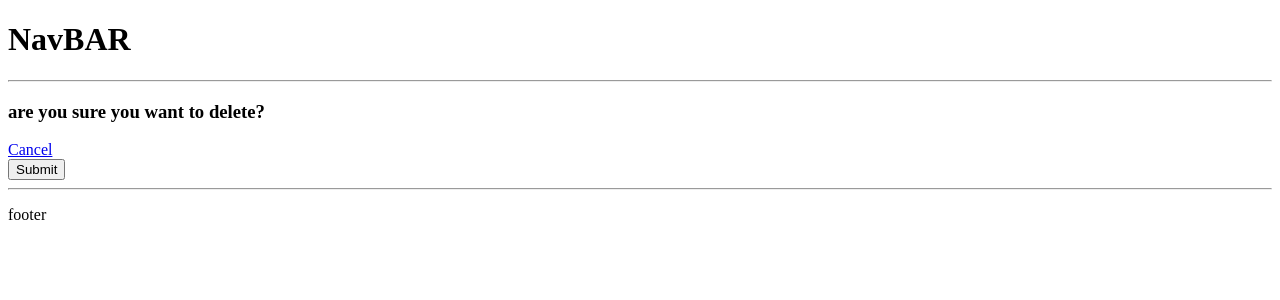
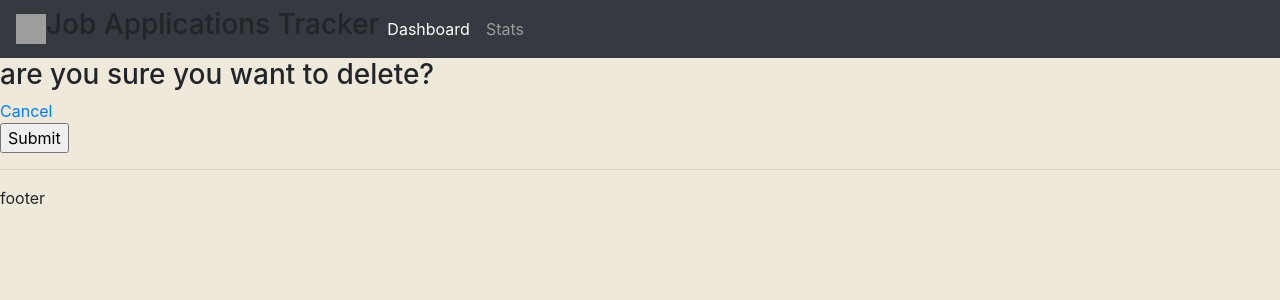
Before and after one commit to YiqingLiDev/GLJobTracker, a Django app: template GLJobTracker/dashboard/templates/dashboard/delete_list.html in a window 1280 px wide. Shown: the top 300 px of the page. Run offline with Django 5.2, Linux system fonts and the light colour scheme; the template is opened without the code that fills it, so the values that code supplies are empty; grey boxes are pictures that could not be loaded.

Commit message:
design UI

```diff
--- a/GLJobTracker/dashboard/templates/dashboard/main.html
+++ b/GLJobTracker/dashboard/templates/dashboard/main.html
@@ -1,19 +1,35 @@
 <!DOCTYPE html>
 <html lang="en">
 <head>
-    <meta charset="UTF-8" />
-    <title>Hello, world!</title>
-    <meta name="viewport" content="width=device-width,initial-scale=1" />
-    <meta name="description" content="" />
-    <link rel="icon" href="favicon.png">
+    <meta charset="utf-8">
+    <meta name="viewport" content="width=device-width, initial-scale=1, shrink-to-fit=no">
+
+
+    {% comment %} <link rel="stylesheet" href="styles.css"> {% endcomment %}
+    <!-- Bootstrap CSS -->
+    <link rel="stylesheet" href="https://cdn.jsdelivr.net/npm/bootstrap@4.3.1/dist/css/bootstrap.min.css" integrity="sha384-ggOyR0iXCbMQv3Xipma34MD+dH/1fQ784/j6cY/iJTQUOhcWr7x9JvoRxT2MZw1T" crossorigin="anonymous">
+
+    <title>Job Applications Tracker</title>
+
+    <style>
+        body {
+            background-color: #EEE9DA;
+        }
+    </style>
 </head>
 <body>
-    <h1>NavBAR</h1>
-    <hr/>
+    {% include 'dashboard/navbar.html' %}
     {% block content%}
 
     {% endblock %}
     <hr/>
     <p>footer</p>
+
+
+    <!-- Optional JavaScript -->
+    <!-- jQuery first, then Popper.js, then Bootstrap JS -->
+    <script src="https://code.jquery.com/jquery-3.3.1.slim.min.js" integrity="sha384-q8i/X+965DzO0rT7abK41JStQIAqVgRVzpbzo5smXKp4YfRvH+8abtTE1Pi6jizo" crossorigin="anonymous"></script>
+    <script src="https://cdn.jsdelivr.net/npm/popper.js@1.14.7/dist/umd/popper.min.js" integrity="sha384-UO2eT0CpHqdSJQ6hJty5KVphtPhzWj9WO1clHTMGa3JDZwrnQq4sF86dIHNDz0W1" crossorigin="anonymous"></script>
+    <script src="https://cdn.jsdelivr.net/npm/bootstrap@4.3.1/dist/js/bootstrap.min.js" integrity="sha384-JjSmVgyd0p3pXB1rRibZUAYoIIy6OrQ6VrjIEaFf/nJGzIxFDsf4x0xIM+B07jRM" crossorigin="anonymous"></script>
 </body>
 </html>
--- /dev/null
+++ b/GLJobTracker/dashboard/templates/dashboard/navbar.html
@@ -0,0 +1,14 @@
+<nav class="navbar navbar-expand-lg navbar-dark bg-dark" style="backgroundcolor:#55AD9B">
+    <img src="/docs/4.0/assets/brand/bootstrap-solid.svg" width="30" height="30" alt="">
+    <h3>Job Applications Tracker</h3>
+    <br/>
+    <button class="navbar-toggler" type="button" data-toggle="collapse" data-target="#navbarNavAltMarkup" aria-controls="navbarNavAltMarkup" aria-expanded="false" aria-label="Toggle navigation">
+      <span class="navbar-toggler-icon"></span>
+    </button>
+    <div class="collapse navbar-collapse" id="navbarNavAltMarkup">
+      <div class="navbar-nav">
+        <a class="nav-item nav-link active" href="">Dashboard <span class="sr-only">(current)</span></a>
+        <a class="nav-item nav-link" href="#">Stats</a>
+      </div>
+    </div>
+  </nav>
```
Also changed, not shown: GLJobTracker/dashboard/templates/dashboard/dashboard.html (+68 -12 lines), GLJobTracker/dashboard/templates/dashboard/styles.css (added).
